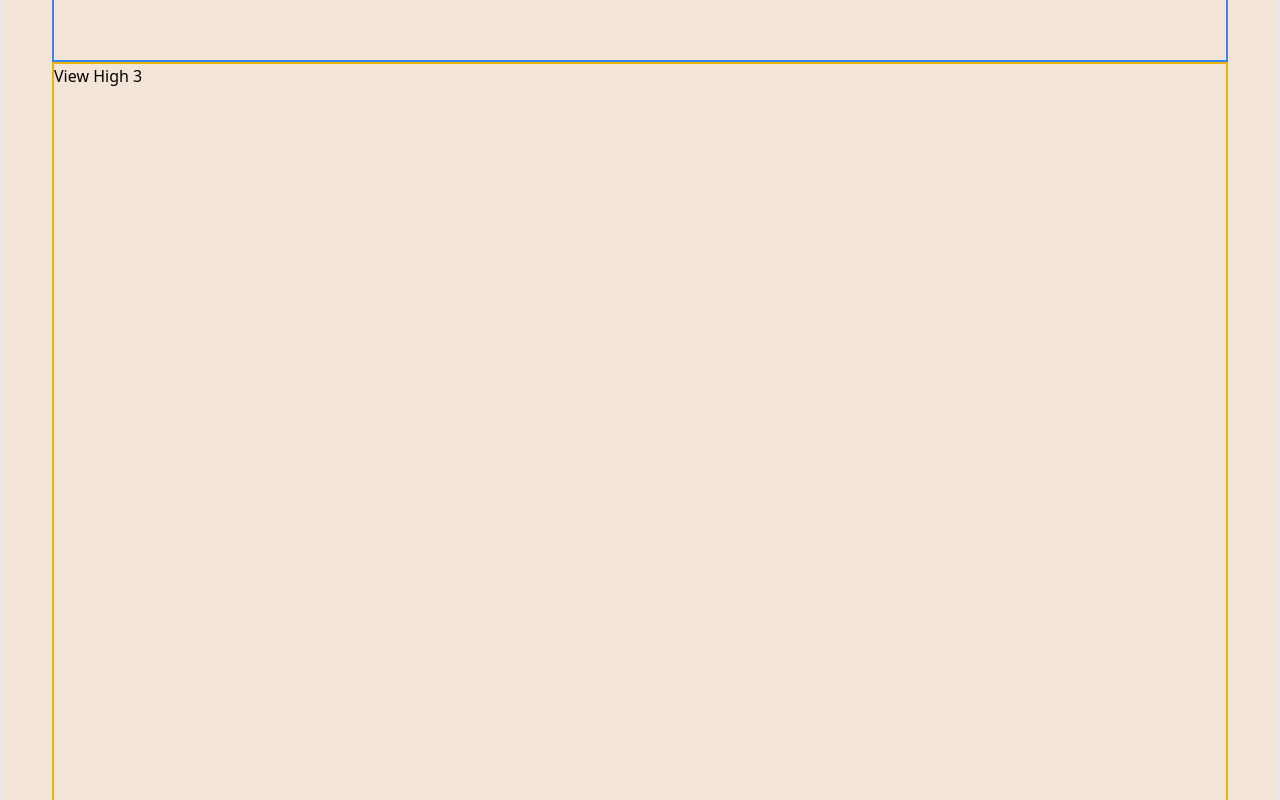
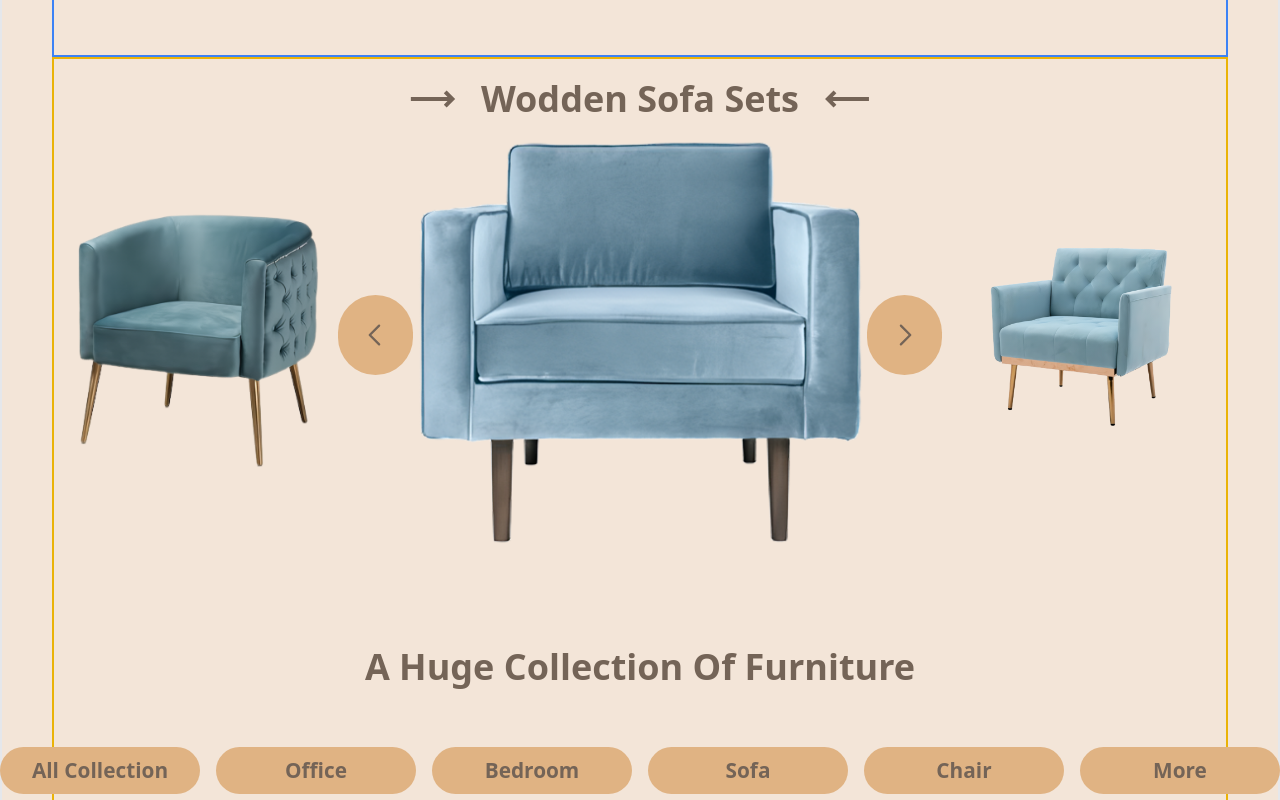
Before and after one commit to Aldyfaisal80/T10-furniture-store, a React (Vite) app: page / in a window 1280 px wide. Shown: the part 1620-2420 px from the top of the page. Built offline with nearby package versions, Linux system fonts and the light colour scheme.

Commit message:
modified: file content section vh3

```diff
--- a/src/components/fragments/Content.jsx
+++ b/src/components/fragments/Content.jsx
@@ -1,3 +1,13 @@
+import { CgArrowLongLeft } from "react-icons/cg";
+import { CgArrowLongRight } from "react-icons/cg";
+import { IoIosArrowDropleftCircle } from "react-icons/io";
+import { IoIosArrowDroprightCircle } from "react-icons/io";
+import { GoChevronLeft } from "react-icons/go";
+import { GoChevronRight } from "react-icons/go";
+import vh3Chair0 from "../../../public/assets/images/display chair 0.png"
+import vh3Chair1 from "../../../public/assets/images/display chair 1.png"
+import vh3Chair2 from "../../../public/assets/images/display chair 2.png"
+
 export default function Content() {
     return (
         <div>
@@ -17,8 +27,47 @@ export default function Content() {
             <div className="w-full h-screen border-2 border-blue-500">
                 <h1>View High 2</h1>
             </div>
-            <div className="w-full h-screen border-2 border-yellow-500">
-                <h1>View High 3</h1>
+            <div className="flex flex-col gap-10 w-full min-h-screen border-2 py-4 border-yellow-500">
+                <div className="flex flex-col w-full">
+                    <div className="flex justify-center items-center gap-6 text-font-color">
+                        <CgArrowLongRight className="text-5xl" />
+                        <h1 className="text-4xl font-bold ">Wodden Sofa Sets</h1>
+                        <CgArrowLongLeft className="text-5xl" />
+                    </div>
+                    <div className="flex w-full justify-between items-center">
+                        <div className="w-[300px]">
+                            <img src={vh3Chair0} alt="" />
+                        </div>
+                        <span className="flex justify-center items-center w-[80px] h-[80px] bg-primary-brown text-font-color text-4xl font-bold rounded-full">
+                            <GoChevronLeft />
+                        </span>
+                        <div className="w-[480px]">
+                            <img src={vh3Chair1} alt="" />
+                        </div>
+                        <span className="flex justify-center items-center w-[80px] h-[80px] bg-primary-brown text-font-color text-4xl font-bold rounded-full">
+                            <GoChevronRight />
+                        </span>
+                        <div className="w-[300px]">
+                            <img src={vh3Chair2} alt="" />
+                        </div>
+                    </div>
+                </div>
+                <div className="flex flex-col w-full text-font-color">
+                    <div className="flex flex-col w-full justify-center items-center">
+                        <h1 className="text-4xl font-bold py-[60px]">A Huge Collection Of Furniture</h1>
+                        <div className="flex justify-center items-center gap-4 text-[1.3rem] font-semibold">
+                            <span className="w-[200px] flex justify-center items-center bg-primary-brown rounded-full p-2">All Collection</span>
+                            <span className="w-[200px] flex justify-center items-center bg-primary-brown rounded-full p-2">Office</span>
+                            <span className="w-[200px] flex justify-center items-center bg-primary-brown rounded-full p-2">Bedroom</span>
+                            <span className="w-[200px] flex justify-center items-center bg-primary-brown rounded-full p-2">Sofa</span>
+                            <span className="w-[200px] flex justify-center items-center bg-primary-brown rounded-full p-2">Chair</span>
+                            <span className="w-[200px] flex justify-center items-center bg-primary-brown rounded-full p-2">More</span>
+                        </div>
+                    </div>
+                    <div>
+
+                    </div>
+                </div>
             </div>
             <div className="w-full h-screen border-2 border-green-500">
                 <h1>View High 4</h1>
--- a/src/components/fragments/Navbar.jsx
+++ b/src/components/fragments/Navbar.jsx
@@ -2,7 +2,7 @@ import { HiMagnifyingGlass } from "react-icons/hi2";
 import { GiBeachBag } from "react-icons/gi";
 export default function Navbar() {
   return (
-    <nav className="flex w-full justify-between items-center py-4 text-[2rem]">
+    <nav className="flex w-full justify-between items-center py-4 text-[1.8rem] text-font-color">
       <div>
         <h1 className="italic">Sofa Set</h1>
       </div>
```
